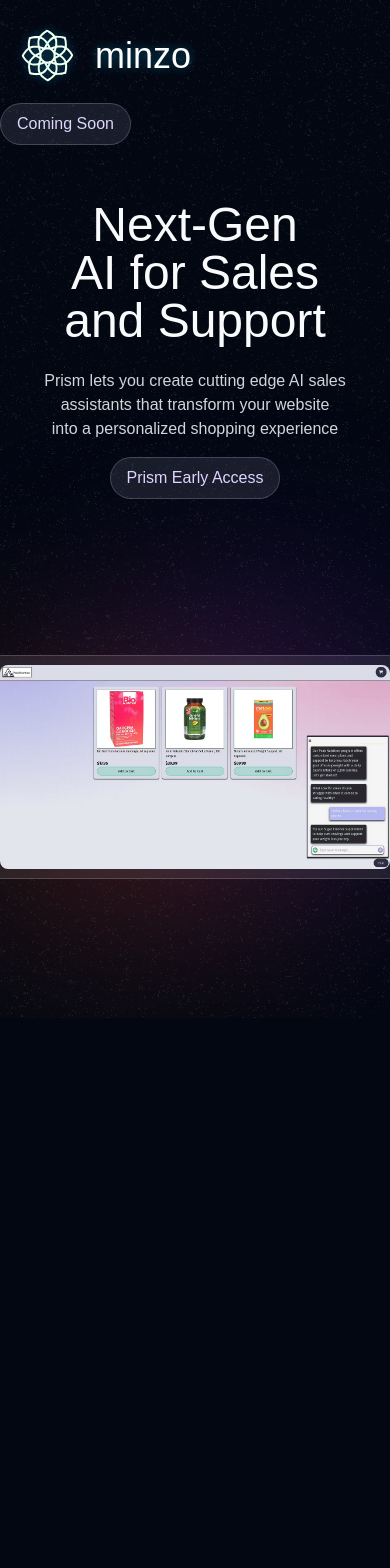
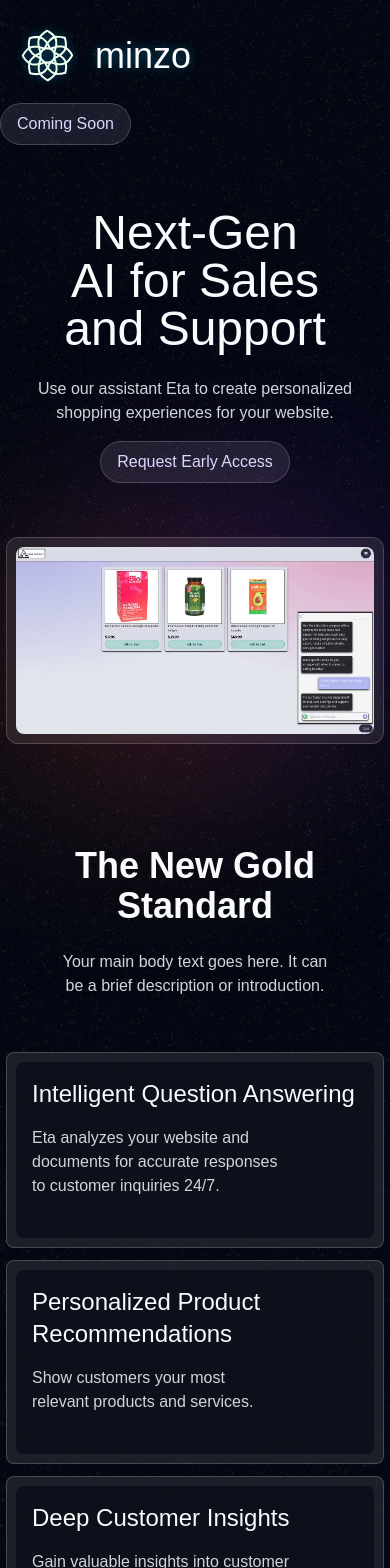
Before and after one commit to chrisseiler96/site, a Svelte app: page / in a window 390 px wide. Shown: the top 1568 px of the page. Before the commit the page ends 1018 px from the top, so only its background shows below. Built offline with nearby package versions, Linux system fonts and the light colour scheme.

Commit message:
Add bento

```diff
--- a/src/App.svelte
+++ b/src/App.svelte
@@ -3,10 +3,44 @@
   import CTA from "./lib/components/CTA.svelte";
   import HeroImage from "./lib/components/HeroImage.svelte";
   import HeroText from "./lib/components/HeroText.svelte";
+  import BentoBox from './lib/components/BentoBox.svelte';
+  import Bounded from "./lib/components/Bounded.svelte";
 
   function handleClick() {
     console.log('Button clicked!');
   }
+
+  const bentoBoxData = {
+    heading: "The New Gold Standard",
+    body: "Your main body text goes here. It can be a brief description or introduction.",
+    boxes: [
+
+    {
+    title: "Intelligent Question Answering",
+    body: "Eta analyzes your website and documents for accurate responses to customer inquiries 24/7.",
+    imageSrc: "https://placehold.jp/1024x300.png",
+    wide: false
+    },
+      {
+    title: "Personalized Product Recommendations",
+    body: "Show customers your most relevant products and services.",
+    imageSrc: "https://placehold.jp/400x300.png",
+    wide: true
+  },
+  {
+    title: "Deep Customer Insights",
+    body: "Gain valuable insights into customer preferences, and pain points.",
+    imageSrc: "https://placehold.jp/1024x300.png",
+    wide: true
+  },
+  {
+    title: "Seamless Integration",
+    body: "Use Eta as an overlay compatible with all websites.",
+    imageSrc: "https://placehold.jp/400x300.png",
+    wide: false
+  }
+    ]
+  };
 
 </script>
   <nav
@@ -28,20 +62,23 @@
 
   </nav>
 
+  <Bounded>
+    <HeroText hook={"Next-Gen AI for Sales and Support"} body={'Use our assistant Eta to create personalized shopping experiences for your website.'}></HeroText>
 
-  <HeroText hook={"Next-Gen AI for Sales and Support"} body={'Prism lets you create cutting edge AI sales assistants that transform your website into a personalized shopping experience'}></HeroText>
-
-  <div class="cta-container flex justify-center items-center w-full">
-    <CTA
-      text="Prism Early Access"
-      href="https://q7wuazyqgm6.typeform.com/to/cpBxUeLE"
-    />
-  </div>
+    <div class="cta-container flex justify-center items-center w-full mb-12">
+      <CTA
+        text="Request Early Access"
+        href="https://q7wuazyqgm6.typeform.com/to/cpBxUeLE"
+      />
+    </div>
 
 
-  <div class="hero-image-wrapper">
-    <HeroImage />
-  </div>
+      <HeroImage />
+  </Bounded>
+
+  <Bounded>
+    <BentoBox {...bentoBoxData} />
+  </Bounded>
 
 
 
@@ -74,6 +111,6 @@
       justify-content: center;
       align-items: center;
       width: 100%;
-      height: 70%; /* Adjust this if you want a specific height */
+      height: 100%; /* Adjust this if you want a specific height */
     }
 </style>
--- /dev/null
+++ b/src/lib/components/BentoBox.svelte
@@ -0,0 +1,57 @@
+<!-- BentoBox.svelte -->
+<script lang="ts">
+
+    import Bounded from "./Bounded.svelte";
+    interface BoxItem {
+      title: string;
+      body: string;
+      imageSrc: string;
+      wide?: boolean;
+    }
+
+    export let heading: string;
+    export let body: string;
+    export let boxes: BoxItem[];
+  </script>
+    <section class="bentobox">
+        <h2 class="text-center text-4xl font-bold">{heading}</h2>
+        <div
+        class="mx-auto mt-6 max-w-md text-balance text-center text-gray-300"
+        >
+        <p>{body}</p>
+        </div>
+        <div
+        class="mt-16 grid max-w-4xl grid-rows-[auto_auto_auto] gap-8 md:grid-cols-3 md:gap-10"
+        >
+        {#each boxes as box}
+            <div
+            class="glass-container row-span-3 grid grid-rows-subgrid gap-4 rounded-lg bg-gray-950/60 p-4 before:bg-gray-100/10"
+            class:md:col-span-2={box.wide}
+            class:md:col-span-1={!box.wide}
+            >
+            <h3 class="text-2xl">{box.title}</h3>
+            <div class="max-w-md text-balance text-gray-300">
+                <p>{box.body}</p>
+            </div>
+            {#if false}
+              <img src={box.imageSrc} alt={box.title} class="max-h-36 w-auto"/>
+            {/if}
+            </div>
+        {/each}
+        </div>
+    </section>
+
+
+  <style>
+    .glass-container {
+      position: relative;
+    }
+    .glass-container::before {
+      content: '';
+      position: absolute;
+      inset: -10px;
+      z-index: -1;
+      backdrop-filter: blur(20px);
+      border-radius: inherit;
+    }
+  </style>
--- /dev/null
+++ b/src/lib/components/Bounded.svelte
@@ -0,0 +1,15 @@
+<!-- src/lib/components/Bounded.svelte -->
+<script lang="ts">
+    export let tag: keyof HTMLElementTagNameMap = 'section';
+    export let className: string = '';
+  </script>
+
+  <svelte:element
+    this={tag}
+    {...$$restProps}
+    class={`px-4 py-14 first:pt-10 md:px-6 md:py-20 lg:py-24 ${className}`}
+  >
+    <div class="mx-auto flex w-full max-w-6xl flex-col items-center">
+      <slot />
+    </div>
+  </svelte:element>
--- /dev/null
+++ b/src/lib/components/GoldText.svelte
@@ -0,0 +1,12 @@
+<em class=
+"
+bg-gradient-to-b
+from-yellow-100
+to-yellow-500
+bg-clip-text
+not-italic
+text-transparent
+"
+>
+    <slot />
+</em>
--- a/src/lib/components/HeroText.svelte
+++ b/src/lib/components/HeroText.svelte
@@ -3,7 +3,6 @@
 	export let body: string;
    </script>
 
-   <div class="mt-12"> <!-- Increased top margin here -->
 	 <h1 class="
 	   mx-auto
 	   max-w-3xl
@@ -25,4 +24,3 @@
 	 ">
 	   {body}
 	 </p>
-   </div>
```
Also changed, not shown: public/assets/hero.gif (added).
